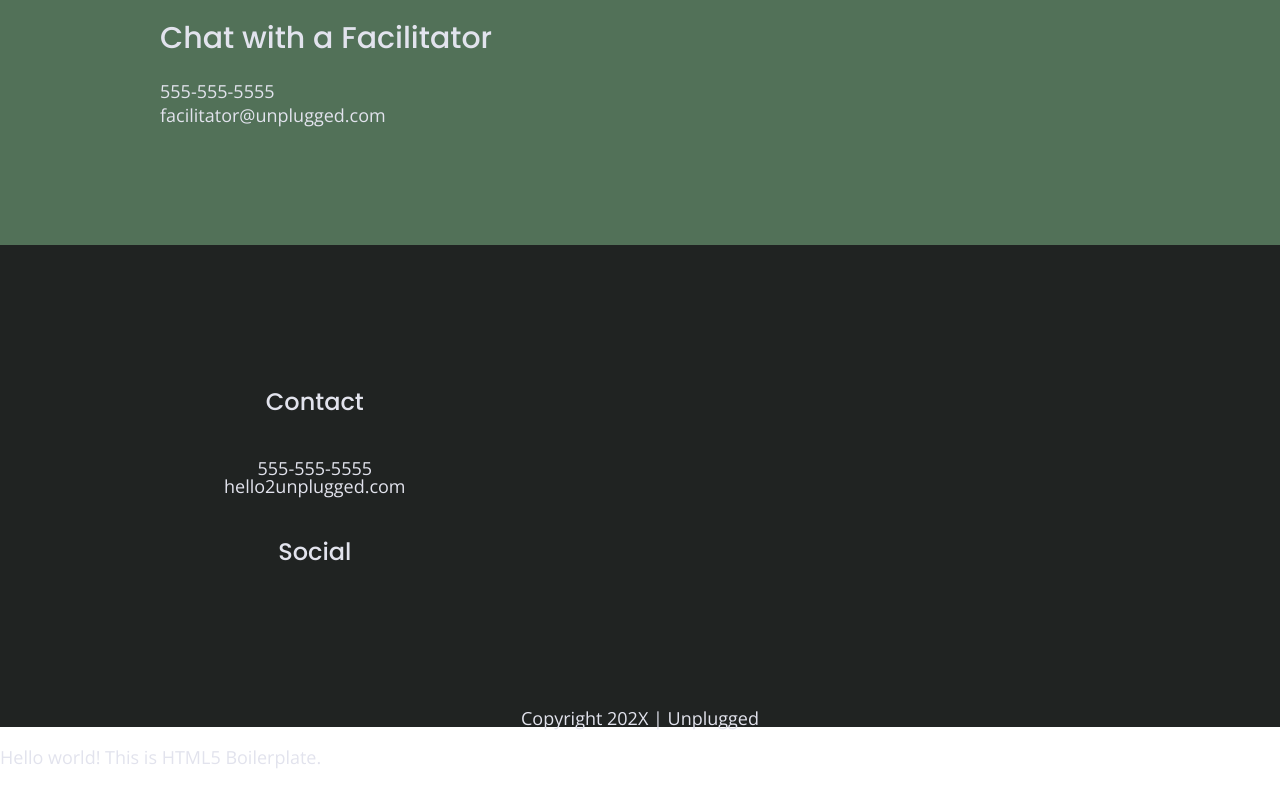
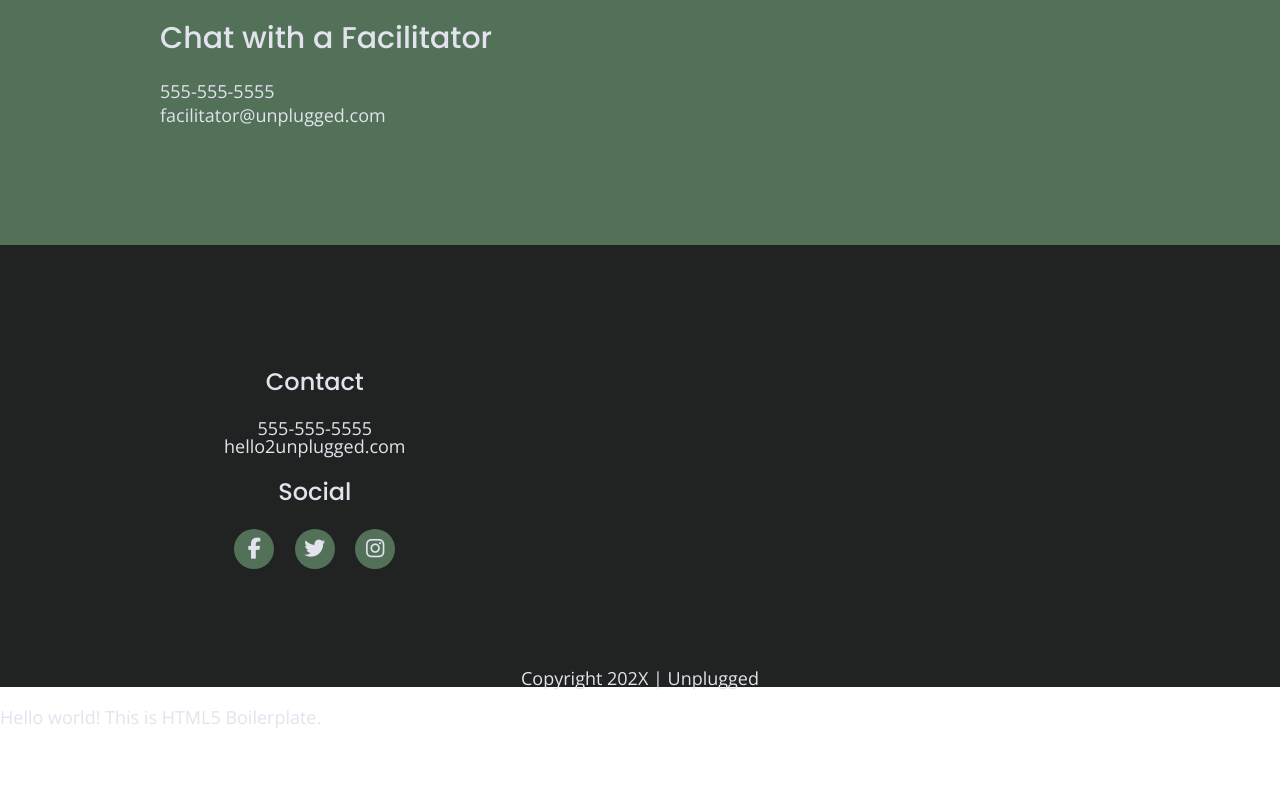
Before and after one commit to kern-ch/unplugged, a website: page about/index.html in a window 1280 px wide. Shown: the part 1602-2389 px from the top of the page. After the commit the page ends 2349 px from the top, so only its background shows below. Drawn offline with nearby package versions, Linux system fonts and the light colour scheme; files whose address does not match are found by name.

Commit message:
Finished icons

```diff
--- a/about/index.html
+++ b/about/index.html
@@ -107,13 +107,13 @@
             <h4>Social</h4>
             <div class="social-icons">
               <p>
-                <a href="https://www.facebook.com/Skillcrush/" target="_blank"></a>
+                <a href="https://www.facebook.com/Skillcrush/" target="_blank"><i class="fab fa-facebook-f"></i></a>
               </p>
               <p>
-                <a href="https://twitter.com/Skillcrush" target="_blank"></a>
+                <a href="https://twitter.com/Skillcrush" target="_blank"><i class="fab fa-twitter"></i></a>
               </p>
               <p>
-                <a href="https://www.instagram.com/skillcrush/" target="_blank"></a>
+                <a href="https://www.instagram.com/skillcrush/" target="_blank"><i class="fab fa-instagram"></i></a>
               </p>
             </div>
           </div>
--- a/css/main.css
+++ b/css/main.css
@@ -206,10 +206,6 @@
   background: #202322;
 }
 
-footer h4 {
-  padding: 20px 0;
-}
-
 footer .content-wrapper {
   width: 55%;
   margin: 50px 0;
@@ -233,7 +229,14 @@
   display: flex;
   justify-content: center;
   align-items: center;
+  width: 40px;
+  height: 40px;
   background: #527158;
+  border-radius: 50%;
+}
+
+footer .social-icons p i {
+  font-size: 1.312rem;
 }
 
 footer .copywright {
```
Also changed, not shown: faq/index.html (+3 -3 lines), index.html (+3 -3 lines).
